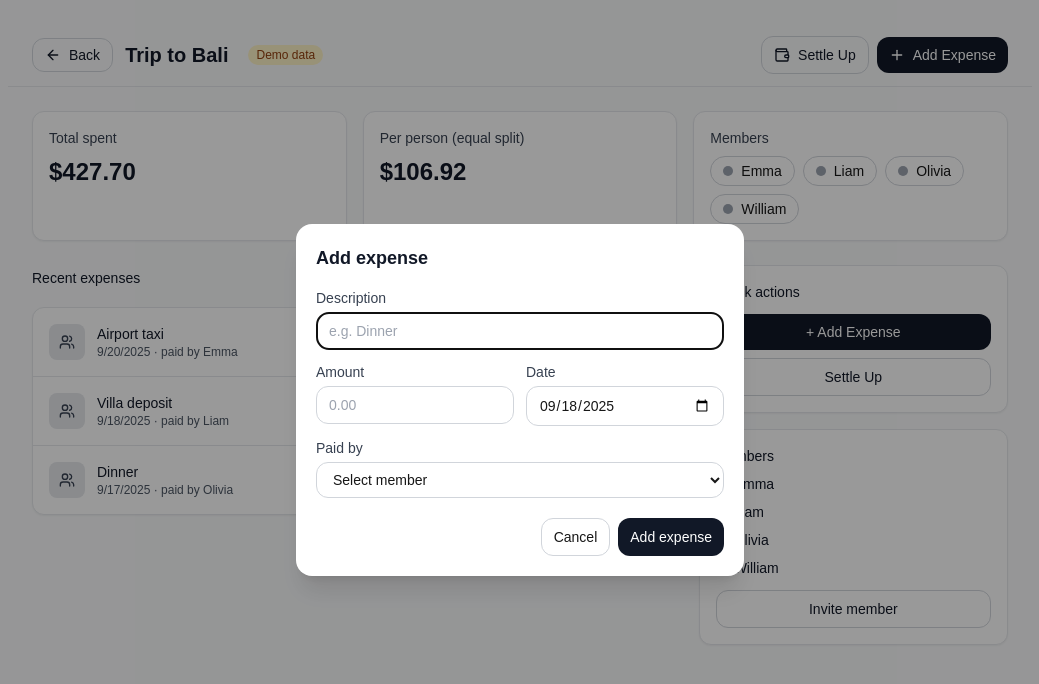
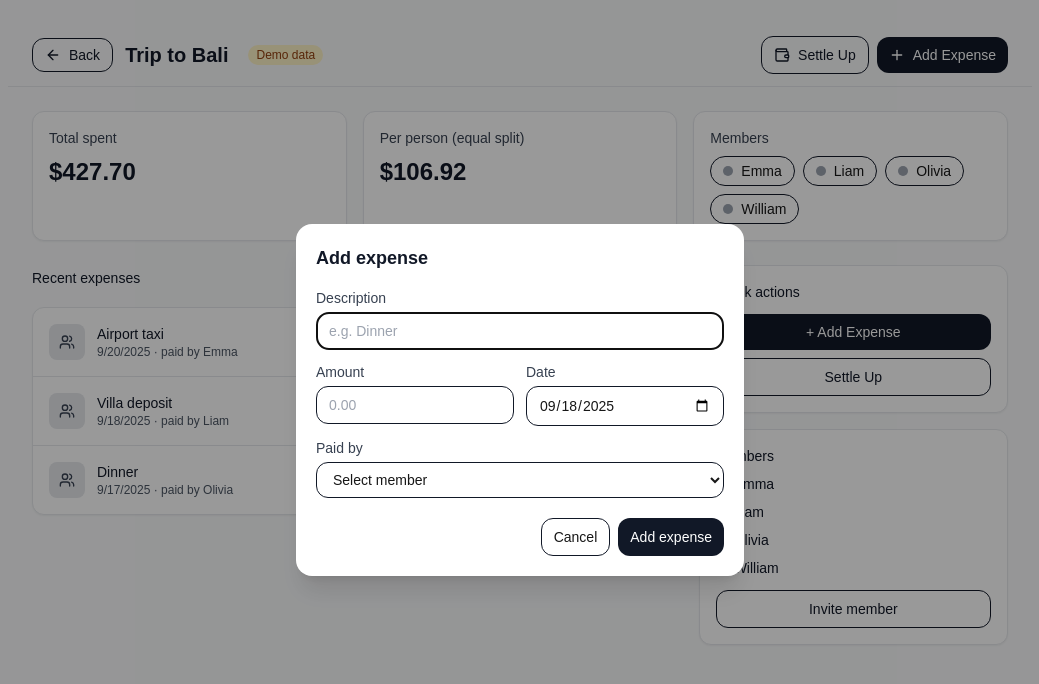
Before and after one commit to VietCT04/Splitz, a Next.js app in the folder frontend/: page /groups/apt12b in a window 1280 px wide. Both pictures are taken after a click on the button "Add Expense". Shown: the top 684 px of the page, without its empty margins (120-1159 px from the left). Built offline with nearby package versions, Linux system fonts and the light colour scheme.

Commit message:
Frontend: Minor fixed Tailwind in groups dashboard

```diff
--- a/frontend/src/app/components/auth/LoginForm.tsx
+++ b/frontend/src/app/components/auth/LoginForm.tsx
@@ -48,7 +48,7 @@ export default function LoginForm(): React.JSX.Element {
           type="text"
           required
           placeholder="youabc123"
-          className="mt-1 w-full rounded-xl border border-gray-300 bg-white px-3 py-2 text-gray-900 placeholder:text-gray-400 focus:border-gray-900 focus:outline-none"
+          className="mt-1 w-full rounded-xl border border-gray-900 bg-white px-3 py-2 text-gray-900 placeholder:text-gray-400 focus:border-gray-900 focus:outline-none"
         />
       </div>
 
@@ -65,7 +65,7 @@ export default function LoginForm(): React.JSX.Element {
           type="password"
           required
           placeholder="••••••••"
-          className="mt-1 w-full rounded-xl border border-gray-300 bg-white px-3 py-2 text-gray-900 placeholder:text-gray-400 focus:border-gray-900 focus:outline-none"
+          className="mt-1 w-full rounded-xl border border-gray-900 bg-white px-3 py-2 text-gray-900 placeholder:text-gray-400 focus:border-gray-900 focus:outline-none"
         />
       </div>
 
--- a/frontend/src/app/dashboard/page.tsx
+++ b/frontend/src/app/dashboard/page.tsx
@@ -131,16 +131,16 @@ export default function DashboardPage() {
             <input
               type="search"
               placeholder="Search"
-              className="w-full max-w-md rounded-xl border border-gray-300 bg-white px-3 py-2 text-gray-900 placeholder:text-gray-500"
+              className="w-full max-w-md rounded-xl border border-gray-900 bg-white px-3 py-2 text-gray-900 placeholder:text-gray-500"
             />
             <div className="ml-4 flex items-center gap-2">
               <button className="inline-flex items-center gap-2 rounded-xl bg-gray-900 px-3 py-2 text-sm font-medium text-white hover:bg-black">
                 <Plus className="h-4 w-4" /> Add Expense
               </button>
-              <button className="inline-flex items-center gap-2 rounded-xl border border-gray-300 px-3 py-2 text-sm font-medium text-gray-900 hover:bg-gray-50">
+              <button className="inline-flex items-center gap-2 rounded-xl border border-gray-900 px-3 py-2 text-sm font-medium text-gray-900 hover:bg-gray-50">
                 <Wallet className="h-4 w-4" /> Settle Up
               </button>
-              <button className="inline-flex items-center gap-2 rounded-xl border border-gray-300 px-3 py-2 text-sm font-medium text-gray-900 hover:bg-gray-50">
+              <button className="inline-flex items-center gap-2 rounded-xl border border-gray-900 px-3 py-2 text-sm font-medium text-gray-900 hover:bg-gray-50">
                 <Users className="h-4 w-4" /> Create Group
               </button>
             </div>
@@ -178,7 +178,7 @@ export default function DashboardPage() {
                   <h3 className="text-sm font-medium text-gray-900">
                     Recent activity
                   </h3>
-                  <button className="rounded-lg border border-gray-300 px-2 py-1 text-xs">
+                  <button className="rounded-lg border border-gray-900 px-2 py-1 text-xs">
                     •••
                   </button>
                 </div>
@@ -205,7 +205,7 @@ export default function DashboardPage() {
                           <span className="rounded-full bg-gray-100 px-2 py-1 text-xs font-semibold">
                             ${a.amount.toFixed(2)}
                           </span>
-                          <button className="rounded-xl border border-gray-300 px-3 py-1.5 text-sm text-gray-900 hover:bg-gray-50">
+                          <button className="rounded-xl border border-gray-900 px-3 py-1.5 text-sm text-gray-900 hover:bg-gray-50">
                             Settle
                           </button>
                         </div>
--- a/frontend/src/app/groups/[id]/page.tsx
+++ b/frontend/src/app/groups/[id]/page.tsx
@@ -119,7 +119,7 @@ export default function GroupDetail({ params }: { params: { id: string } }) {
             <div className="flex items-center gap-3">
               <Link
                 href="/groups"
-                className="inline-flex items-center gap-2 rounded-xl border border-gray-300 px-3 py-1.5 text-sm text-gray-900 hover:bg-gray-50"
+                className="inline-flex items-center gap-2 rounded-xl border border-gray-900 px-3 py-1.5 text-sm text-gray-900 hover:bg-gray-50"
               >
                 <ArrowLeft className="h-4 w-4" /> Back
               </Link>
@@ -134,7 +134,7 @@ export default function GroupDetail({ params }: { params: { id: string } }) {
             </div>
 
             <div className="flex items-center gap-2">
-              <button className="inline-flex items-center gap-2 rounded-xl border border-gray-300 px-3 py-2 text-sm font-medium text-gray-900 hover:bg-gray-50">
+              <button className="inline-flex items-center gap-2 rounded-xl border border-gray-900 px-3 py-2 text-sm font-medium text-gray-900 hover:bg-gray-50">
                 <Wallet className="h-4 w-4" /> Settle Up
               </button>
               <button
@@ -167,7 +167,7 @@ export default function GroupDetail({ params }: { params: { id: string } }) {
               {group.members.map((m) => (
                 <span
                   key={m.id}
-                  className="inline-flex items-center gap-2 rounded-full border border-gray-300 px-3 py-1 text-sm"
+                  className="inline-flex items-center gap-2 rounded-full border border-gray-900 px-3 py-1 text-sm"
                 >
                   <span className="h-2.5 w-2.5 rounded-full bg-gray-400" />
                   {m.name}
@@ -185,7 +185,7 @@ export default function GroupDetail({ params }: { params: { id: string } }) {
               <h2 className="text-sm font-medium text-gray-900">
                 Recent expenses
               </h2>
-              <button className="rounded-xl border border-gray-300 px-2 py-1 text-xs">
+              <button className="rounded-xl border border-gray-900 px-2 py-1 text-xs">
                 <MoreHorizontal className="h-4 w-4" />
               </button>
             </div>
@@ -219,7 +219,7 @@ export default function GroupDetail({ params }: { params: { id: string } }) {
                       <span className="rounded-full bg-gray-900 px-2 py-1 text-xs font-semibold">
                         ${e.amount.toFixed(2)}
                       </span>
-                      <button className="rounded-xl border border-gray-300 px-3 py-1.5 text-sm text-gray-900 hover:bg-gray-50">
+                      <button className="rounded-xl border border-gray-900 px-3 py-1.5 text-sm text-gray-900 hover:bg-gray-50">
                         Settle
                       </button>
                     </div>
@@ -246,7 +246,7 @@ export default function GroupDetail({ params }: { params: { id: string } }) {
                 >
                   + Add Expense
                 </button>
-                <button className="w-full rounded-xl border border-gray-300 px-3 py-2 text-sm font-medium text-gray-900 hover:bg-gray-50">
+                <button className="w-full rounded-xl border border-gray-900 px-3 py-2 text-sm font-medium text-gray-900 hover:bg-gray-50">
                   Settle Up
                 </button>
               </div>
@@ -262,7 +262,7 @@ export default function GroupDetail({ params }: { params: { id: string } }) {
                   </li>
                 ))}
               </ul>
-              <button className="mt-3 w-full rounded-xl border border-gray-300 px-3 py-2 text-sm font-medium text-gray-900 hover:bg-gray-50">
+              <button className="mt-3 w-full rounded-xl border border-gray-900 px-3 py-2 text-sm font-medium text-gray-900 hover:bg-gray-50">
                 Invite member
               </button>
             </div>
@@ -321,7 +321,7 @@ function AddExpenseModal({
             <input
               name="description"
               placeholder="e.g. Dinner"
-              className="mt-1 w-full rounded-xl border border-gray-300 px-3 py-2"
+              className="mt-1 w-full rounded-xl border border-gray-900 px-3 py-2"
               autoFocus
             />
           </label>
@@ -335,7 +335,7 @@ function AddExpenseModal({
                 step="0.01"
                 min="0"
                 placeholder="0.00"
-                className="mt-1 w-full rounded-xl border border-gray-300 px-3 py-2"
+                className="mt-1 w-full rounded-xl border border-gray-900 px-3 py-2"
               />
             </label>
 
@@ -345,7 +345,7 @@ function AddExpenseModal({
                 name="date"
                 type="date"
                 defaultValue={new Date().toISOString().slice(0, 10)}
-                className="mt-1 w-full rounded-xl border border-gray-300 px-3 py-2"
+                className="mt-1 w-full rounded-xl border border-gray-900 px-3 py-2"
               />
             </label>
           </div>
@@ -354,7 +354,7 @@ function AddExpenseModal({
             <span className="text-gray-700">Paid by</span>
             <select
               name="paidBy"
-              className="mt-1 w-full rounded-xl border border-gray-300 bg-white px-3 py-2"
+              className="mt-1 w-full rounded-xl border border-gray-900 bg-white px-3 py-2"
               defaultValue=""
             >
               <option value="" disabled>
@@ -372,7 +372,7 @@ function AddExpenseModal({
             <button
               type="button"
               onClick={onClose}
-              className="rounded-xl border border-gray-300 px-3 py-2 text-sm"
+              className="rounded-xl border border-gray-900 px-3 py-2 text-sm"
             >
               Cancel
             </button>
```
Also changed, not shown: frontend/src/app/groups/page.tsx (+6 -6 lines).
